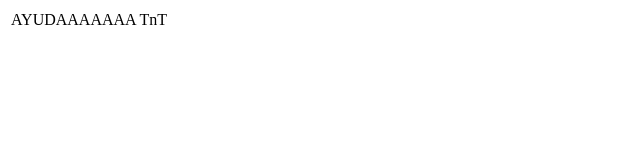
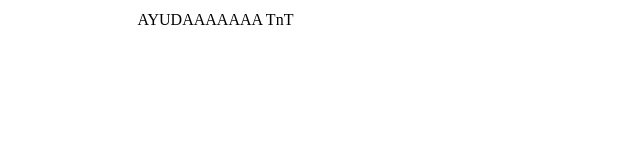
Before and after one commit to newtmasesreala5-art/YA-ME-PERDI, a plain HTML site: page INDEX.html in a window 1280 px wide. Shown: the whole page, without its empty margins (0-640 px from the left). Drawn offline with Linux system fonts and the light colour scheme.

Commit message:
Update INDEX.html

```diff
--- a/INDEX.html
+++ b/INDEX.html
@@ -4,10 +4,10 @@
       <title>EJERCICIO DE PRUEBA</title>
   </head>
   <body>
-    <table width="80%" aling="center">
+    <table width="80%" align="center">
       <tr>
         <td>AYUDAAAAAAA TnT</td>
       </tr>
-    <table></table>
+    </table>
   </body>
 </html>
```
